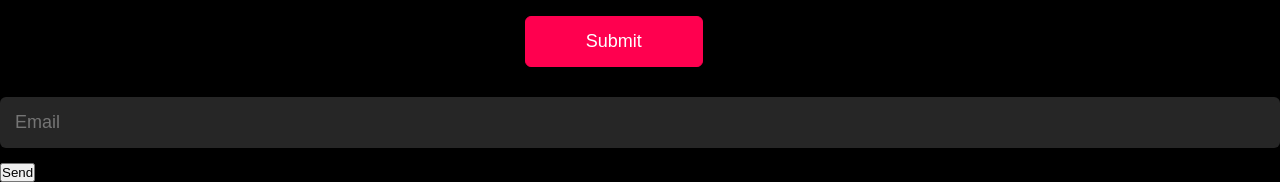
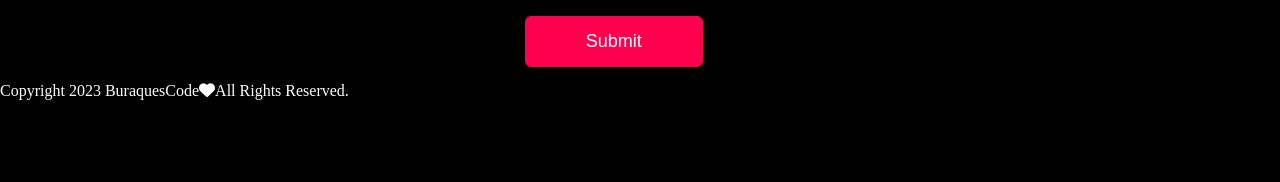
Before and after one commit to Buraquescode/Buraquesayed, a plain HTML site: page index.html in a window 1280 px wide. Shown: the part 3031-3213 px from the top of the page. After the commit the page ends 3148 px from the top, so only its background shows below. Drawn offline with Linux system fonts and the light colour scheme.

Commit message:
Update index.html

```diff
--- a/index.html
+++ b/index.html
@@ -158,7 +158,7 @@
         <div class="row">
             <div class="contact-left">
                 <h1 class="sub-title">Contact Me</h1>
-                <p> <i class="fa-solid fa-paper-plane"></i> buraquescode24@gmail.com</p>
+                <p> <i class="fa-solid fa-paper-plane"></i>buraquescode24@gmail.com</p>
                 <p><i class="fa-solid fa-phone"></i> +923033678667</p>
                 <div class="social-icons">
                     <a href="https://www.facebook.com/profile.php?id=100088201091237&mibextid=haYZDX"><i class="fa-brands fa-facebook"></i></a>
@@ -180,7 +180,10 @@
             </div>
         </div>
     </div>
+    <div class="copyright">
+        <p>Copyright 2023 BuraquesCode<i class="fa-solid fa-heart"></i>All Rights Reserved.</p>
     </div>
+
 </div>
 
 
@@ -220,8 +223,6 @@ function closemenu(){
 
 </script>
 <form name="submit-to-google-sheet">
-    <input name="email" type="email" placeholder="Email" required>
-    <button type="submit">Send</button>
   </form>
 
   <script>
```
